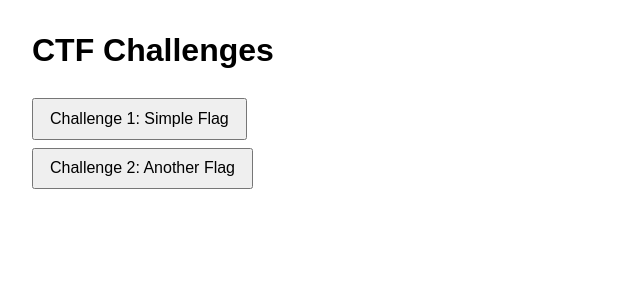
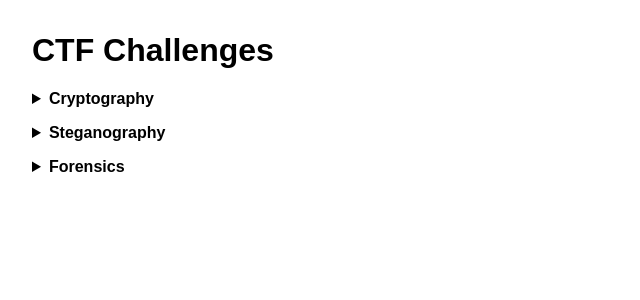
Before and after one commit to Beta-OSS/pecan-workshop-challenge-checker, a Flask app: page /challenges in a window 1280 px wide. Shown: the top 300 px of the page, without its empty margins (0-640 px from the left). Run offline with Flask 3, Linux system fonts and the light colour scheme.

Commit message:
Working prototype (style and make site better)

```diff
--- a/flags.py
+++ b/flags.py
@@ -1,9 +1,24 @@
-flags = {
-    "challenge1": "flag{secret1}",
-    "challenge2": "flag{secret2}",
-}
+#format name: [category, descritpion, flag, files]
+
+class Challenges:
+    def __init__(self, name, category, description, flag, file = None):
+        self.name = name
+        self.category = category
+        self.description = description
+        self.flag = flag
+        self.file = file
 
 def check_flag(challenge_id, submitted_flag):
+    print(challenge_id)
     if challenge_id not in flags:
         return False
-    return flags[challenge_id] == submitted_flag
+    return flags[challenge_id].flag == submitted_flag
+
+flags = {
+    "c1": Challenges("Challenge 1", "Cryptography", "Test Description", "pecan{flag1}"),
+    "c2": Challenges("Challenge 2", "Cryptography", "Test Description", "pecan{flag2}"),
+    "c3": Challenges("Challenge 3", "Steganography", "Just another test description", "pecan{flag3}"),
+    "c4": Challenges("Challenge 4", "Steganography", "Just another test description", "pecan{flag4}"),
+    "c5": Challenges("Challenge 5", "Forensics", "Just another test description", "pecan{flag5}"),
+    "c6": Challenges("Challenge 6", "Forensics", "Just another test description", "pecan{flag6}"),
+}
--- a/routes.py
+++ b/routes.py
@@ -1,6 +1,6 @@
 # routes.py
 from flask import Blueprint, request, render_template
-from flags import check_flag
+from flags import flags, check_flag
 
 bp = Blueprint('main', __name__)
 
@@ -10,7 +10,7 @@ def index():
 
 @bp.route("/challenges")
 def challenges():
-    return render_template("challenge.html")
+    return render_template("challenge.html", challenges=flags)
 
 @bp.route("/submit")
 def submit_flag():
--- a/templates/challenge.html
+++ b/templates/challenge.html
@@ -24,6 +24,26 @@
     float: right;
 }
   .result { margin-top: 1em; font-weight: bold; }
+
+  .challenge-list details {
+  margin-bottom: 1em;
+}
+
+.challenge-list button {
+  margin: 0.3em 0;
+  padding: 0.5em 1em;
+  width: 80%;
+  text-align: left;
+  border: 1px solid #ccc;
+  background: #f9f9f9;
+  border-radius: 4px;
+  cursor: pointer;
+}
+
+.challenge-list button:hover {
+  background: #eee;
+}
+
 </style>
 </head>
 <body>
@@ -31,21 +51,52 @@
 <h1>CTF Challenges</h1>
 
 <div class="challenge-list">
-  <button data-challenge-id="challenge1">Challenge 1: Simple Flag</button>
-  <button data-challenge-id="challenge2">Challenge 2: Another Flag</button>
+  {% set categories = {} %}
+  {% for id, ch in challenges.items() %}
+    {% if ch.category not in categories %}
+      {% set _ = categories.update({ch.category: []}) %}
+    {% endif %}
+    {% set _ = categories[ch.category].append((id, ch)) %}
+  {% endfor %}
+
+  {% for category, challenge_list in categories.items() %}
+    <details>
+      <summary><strong>{{ category }}</strong></summary>
+      <ul style="list-style: none; padding-left: 1em;">
+        {% for id, ch in challenge_list %}
+          <li>
+            <button
+              data-challenge-id="{{ id }}"
+              data-name="{{ ch.name | escape }}"
+              data-category="{{ ch.category | escape }}"
+              data-description="{{ ch.description | escape }}">
+              {{ ch.name }}
+            </button>
+          </li>
+        {% endfor %}
+      </ul>
+    </details>
+  {% endfor %}
 </div>
+
+
 
 <div class="flag-form" style="display: none;">
   <h2 id="challenge-title"></h2>
+  <p><strong>Category:</strong> <span id="challenge-category"></span></p>
+  <p id="challenge-description" style="font-style: italic;"></p>
   <input type="text" id="flag-input" placeholder="Enter your flag here" size="30" />
   <button id="submit-flag">Submit Flag</button>
   <div class="result" id="result-message"></div>
 </div>
 
+
 <script>
   const challengeButtons = document.querySelectorAll('.challenge-list button');
 const flagForm = document.querySelector('.flag-form');
 const challengeTitle = document.getElementById('challenge-title');
+const challengeCategory = document.getElementById('challenge-category');
+const challengeDesc = document.getElementById('challenge-description');
 const flagInput = document.getElementById('flag-input');
 const submitButton = document.getElementById('submit-flag');
 const resultMessage = document.getElementById('result-message');
@@ -55,7 +106,11 @@
 challengeButtons.forEach(button => {
 button.addEventListener('click', () => {
     selectedChallengeId = button.getAttribute('data-challenge-id');
-      challengeTitle.textContent = button.textContent;
+
+    challengeTitle.textContent = button.getAttribute('data-name');
+    challengeCategory.textContent = button.getAttribute('data-category');
+    challengeDesc.textContent = button.getAttribute('data-description');
+
     flagInput.value = '';
     resultMessage.textContent = '';
     flagForm.style.display = 'block';
@@ -63,29 +118,6 @@
 });
 });
 
-  submitButton.addEventListener('click', () => {
-    const flag = flagInput.value.trim();
-    if (!flag) {
-      resultMessage.textContent = 'Please enter a flag.';
-      resultMessage.style.color = 'red';
-      return;
-    }
-
-    fetch(`/submit?challenge_id=${encodeURIComponent(selectedChallengeId)}&flag=${encodeURIComponent(flag)}`)
-      .then(response => response.text())
-      .then(text => {
-        if (text.toLowerCase().includes('correct')) {
-          resultMessage.style.color = 'green';
-        } else {
-          resultMessage.style.color = 'red';
-        }
-        resultMessage.textContent = text;
-      })
-      .catch(() => {
-        resultMessage.style.color = 'red';
-        resultMessage.textContent = 'Error submitting flag.';
-      });
-  });
 </script>
 
 </body>
```
Lines whose indentation alone changed are shown as unchanged.
